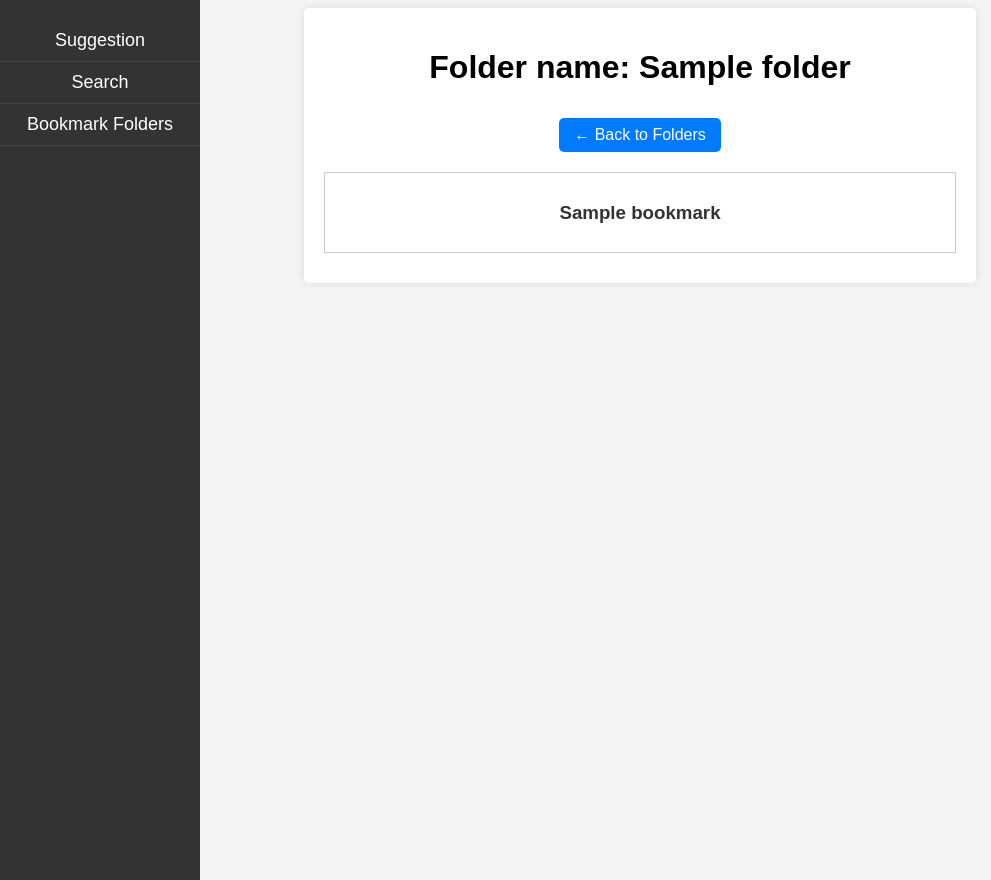
After one commit to DarbyAlway/Project_IR, a Flask app: page /bookmark_detail?folder_id=1 in a window 1280 px wide. The commit adds this page. Shown: the whole page, without its empty margins (0-991 px from the left). Run offline with Flask 3, Linux system fonts and the light colour scheme; the visitor is signed in with stand-in values (Sample User, id 1); tables that the repository leaves empty hold one stand-in row (values such as "Sample post").

Commit message:
show bookmark file and details

```diff
--- a/app.py
+++ b/app.py
@@ -269,7 +269,33 @@ def save_to_new():
 
     return jsonify({"message": f"New folder '{folder_name}' created and recipe '{recipe_id}' saved!"})
 
-@app.route('/logout')
+@app.route('/show_bookmark', methods=['GET'])
+def get_bookmarks():
+    user_id = session.get('user_id')
+    if not user_id:
+        return redirect(url_for('login'))
+
+    folders = BookmarkFolder.query.filter_by(user_id=user_id).all()
+    return render_template('bookmark.html', folders=folders)
+
+@app.route('/bookmark_detail', methods=['GET'])
+def bookmark_detail():
+    user_id = session.get('user_id')
+    if not user_id:
+        return redirect(url_for('login'))
+
+    folder_id = request.args.get('folder_id')
+    if not folder_id:
+        return "Folder not found", 404
+
+    folder = BookmarkFolder.query.filter_by(id=folder_id, user_id=user_id).first()
+    if not folder:
+        return "Folder not found", 404
+
+    bookmarks = Bookmark.query.filter_by(folder_id=folder.id).all()
+    return render_template('bookmark_details.html', folder=folder, bookmarks=bookmarks)
+
+@app.route('/logout', methods=['GET'])
 def logout():
     session.pop('user_id', None)  # Remove the user_id from the session
     return redirect(url_for('login'))
--- /dev/null
+++ b/static/bookmark_details.css
@@ -0,0 +1,73 @@
+body {
+    font-family: Arial, sans-serif;
+    background-color: #f4f4f4;
+    text-align: center;
+}
+
+.container {
+    width: 50%;
+    margin: auto;
+    background: white;
+    padding: 20px;
+    box-shadow: 0 0 10px rgba(0, 0, 0, 0.1);
+    border-radius: 5px;
+}
+
+.folder, .bookmark {
+    margin: 10px 0;
+    padding: 10px;
+    border: 1px solid #ccc;
+    background-color: #fff;
+    transition: 0.3s;
+}
+
+.folder:hover, .bookmark:hover {
+    background-color: #e0e0e0;
+}
+
+h3 a {
+    text-decoration: none;
+    color: #333;
+}
+
+h3 a:hover {
+    color: #007bff;
+}
+
+.back-button {
+    display: inline-block;
+    margin: 10px 0;
+    padding: 8px 15px;
+    background: #007bff;
+    color: white;
+    text-decoration: none;
+    border-radius: 5px;
+}
+
+.back-button:hover {
+    background: #0056b3;
+}
+ /* Sidebar Style */
+ .sidebar {
+    width: 200px;
+    background-color: #333;
+    color: white;
+    padding-top: 20px;
+    position: fixed;
+    top: 0;
+    left: 0;
+    height: 100%;
+    display: flex;
+    flex-direction: column;
+  }
+  .sidebar a {
+    text-decoration: none;
+    color: white;
+    padding: 10px 15px;
+    text-align: center;
+    font-size: 18px;
+    border-bottom: 1px solid #444;
+  }
+  .sidebar a:hover {
+    background-color: #575757;
+  }
--- /dev/null
+++ b/templates/bookmark_details.html
@@ -0,0 +1,35 @@
+<!DOCTYPE html>
+<html lang="en">
+<head>
+    <meta charset="UTF-8">
+    <meta name="viewport" content="width=device-width, initial-scale=1.0">
+    <title>{{ folder.name }} - Bookmarks</title>
+    <link rel="stylesheet" href="{{ url_for('static', filename='bookmark_details.css') }}">
+</head>
+<body>
+      <!-- Sidebar -->
+      <div class="sidebar">
+        <a href="/mainpage">Suggestion</a>
+        <a href="/mainpage">Search</a>
+        <a href="/show_bookmark">Bookmark Folders</a>
+      </div>
+
+    <div class="container">
+        <h1>Folder name: {{ folder.name }}</h1>
+        <a href="/show_bookmark" class="back-button">← Back to Folders</a>
+        <div class="bookmarks">
+            {% if bookmarks %}
+                {% for bookmark in bookmarks %}
+                    <div class="bookmark">
+                        {% if bookmark.recipe_name %}
+                            <h3><a href="{{ url_for('recipe_details', recipe_id=bookmark.recipe_id) }}">{{ bookmark.recipe_name }}</a></h3>
+                        {% endif %}
+                    </div>
+                {% endfor %}
+            {% else %}
+                <p>No bookmarks found in this folder.</p>
+            {% endif %}
+        </div>
+    </div>
+</body>
+</html>
```
Also changed, not shown: static/bookmark.css (added, +58 -0 lines), templates/bookmark.html (added, +26 -0 lines), templates/mainpage.html (+42 -2 lines).
